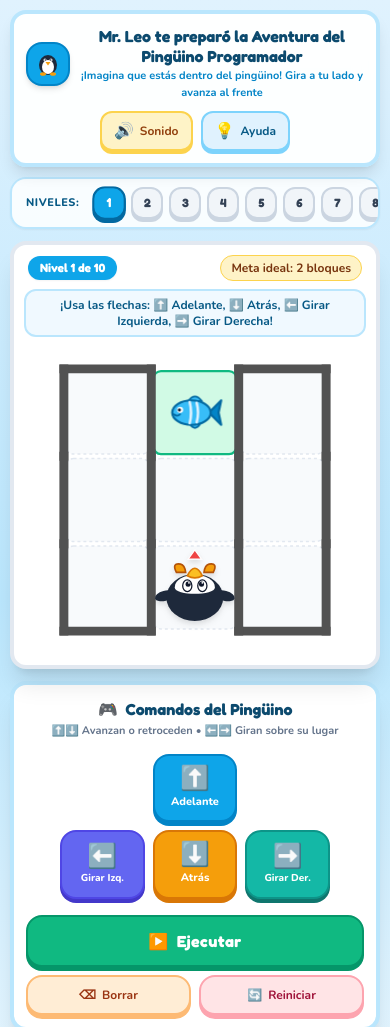
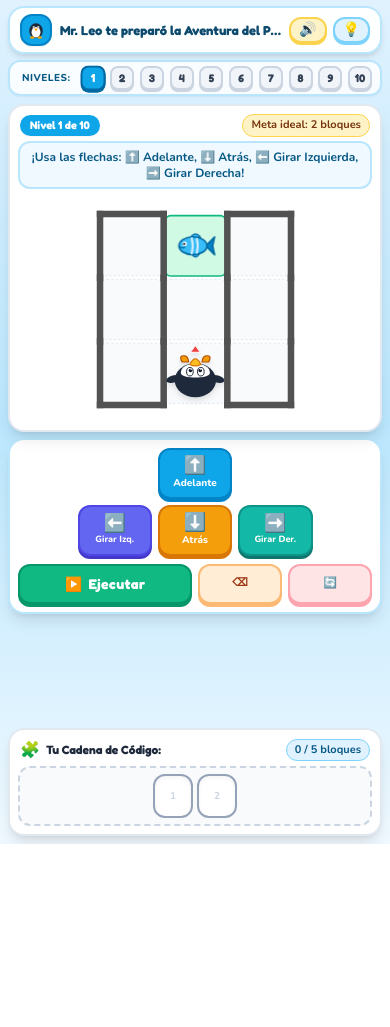
Before and after one commit to leonardperezaltamirano-hue/leonarperezprimary, a plain HTML site: page index.html in a window 390 px wide. Shown: the top 1027 px of the page. After the commit the page ends 844 px from the top, so only its background shows below. Drawn offline with nearby package versions, Linux system fonts and the light colour scheme.

Commit message:
Update index.html

```diff
--- a/index.html
+++ b/index.html
@@ -96,16 +96,16 @@
         }
     </style>
 </head>
-<body class="text-slate-800 flex flex-col justify-between min-h-screen w-full">
+<body class="text-slate-800 flex flex-col justify-between min-h-[100dvh] w-full">
 
-    <!-- ENCABEZADO Y SELECTOR DE NIVELES -->
-    <header class="w-full max-w-5xl mx-auto px-2.5 sm:px-4 pt-2.5 sm:pt-3 pb-1.5">
-        <div class="bg-white/95 backdrop-blur-md rounded-2xl sm:rounded-3xl shadow-lg border-4 border-sky-200 p-3 md:px-6 flex flex-col md:flex-row items-center justify-between gap-2.5 sm:gap-3">
-            <!-- Título, Docente Mr. Leo e Icono -->
-            <div class="flex items-center gap-2.5 sm:gap-3 w-full md:w-auto justify-center md:justify-start text-center md:text-left">
-                <div class="w-11 h-11 sm:w-12 sm:h-12 rounded-2xl bg-sky-500 flex items-center justify-center shadow-md border-2 border-sky-600 shrink-0">
+    <!-- ENCABEZADO COMPACTO Y SELECTOR DE NIVELES -->
+    <header class="w-full max-w-5xl mx-auto px-2 sm:px-4 pt-1.5 sm:pt-3 pb-1">
+        <div class="bg-white/95 backdrop-blur-md rounded-2xl sm:rounded-3xl shadow-md border-2 sm:border-4 border-sky-200 px-2.5 py-1.5 sm:p-3 md:px-6 flex items-center justify-between gap-2">
+            <!-- Título e Icono -->
+            <div class="flex items-center gap-2 sm:gap-3 min-w-0">
+                <div class="w-8 h-8 sm:w-12 sm:h-12 rounded-xl sm:rounded-2xl bg-sky-500 flex items-center justify-center shadow-sm border-2 border-sky-600 shrink-0">
                     <!-- Mini Pingüino SVG mirando al frente -->
-                    <svg viewBox="0 0 64 64" class="w-8 h-8 sm:w-9 sm:h-9">
+                    <svg viewBox="0 0 64 64" class="w-6 h-6 sm:w-9 sm:h-9">
                         <ellipse cx="32" cy="34" rx="18" ry="20" fill="#1E293B"/>
                         <ellipse cx="32" cy="38" rx="12" ry="14" fill="#FFFFFF"/>
                         <circle cx="26" cy="24" r="3" fill="#FFFFFF"/>
@@ -118,66 +118,64 @@
                     </svg>
                 </div>
                 <div class="min-w-0">
-                    <div class="flex flex-wrap items-center justify-center md:justify-start gap-1.5 sm:gap-2">
-                        <h1 class="text-base sm:text-xl md:text-2xl font-bold text-sky-900 leading-tight">
-                            Mr. Leo te preparó la Aventura del Pingüino Programador
-                        </h1>
-                    </div>
-                    <p class="text-[11px] sm:text-sm font-bold text-sky-600 mt-0.5">¡Imagina que estás dentro del pingüino! Gira a tu lado y avanza al frente</p>
+                    <h1 class="text-[13px] sm:text-xl md:text-2xl font-bold text-sky-900 leading-tight truncate sm:whitespace-normal">
+                        Mr. Leo te preparó la Aventura del Pingüino Programador
+                    </h1>
+                    <p class="hidden sm:block text-xs sm:text-sm font-bold text-sky-600 mt-0.5">¡Imagina que estás dentro del pingüino! Gira a tu lado y avanza al frente</p>
                 </div>
             </div>
 
-            <!-- Controles Superiores: Sonido y Ayuda -->
-            <div class="flex items-center justify-center gap-2 shrink-0 w-full md:w-auto">
+            <!-- Controles Superiores Compactos: Sonido y Ayuda -->
+            <div class="flex items-center gap-1.5 shrink-0">
                 <button id="btn-sound" onclick="toggleSound()" title="Activar o silenciar sonidos"
-                    class="btn-3d bg-amber-100 hover:bg-amber-200 text-amber-800 border-2 border-amber-300 shadow-[0_3px_0_#FCD34D] rounded-xl sm:rounded-2xl px-3 py-1.5 sm:py-2 font-bold text-xs sm:text-sm flex items-center gap-1.5">
-                    <span id="sound-icon" class="text-base sm:text-lg">🔊</span>
-                    <span id="sound-label">Sonido</span>
+                    class="btn-3d bg-amber-100 hover:bg-amber-200 text-amber-800 border-2 border-amber-300 shadow-[0_2px_0_#FCD34D] rounded-xl px-2 py-1 sm:px-3 sm:py-2 font-bold text-xs sm:text-sm flex items-center gap-1">
+                    <span id="sound-icon" class="text-sm sm:text-lg leading-none">🔊</span>
+                    <span id="sound-label" class="hidden sm:inline">Sonido</span>
                 </button>
                 <button onclick="openHelpModal()" title="¿Cómo jugar?"
-                    class="btn-3d bg-sky-100 hover:bg-sky-200 text-sky-800 border-2 border-sky-300 shadow-[0_3px_0_#7DD3FC] rounded-xl sm:rounded-2xl px-3 py-1.5 sm:py-2 font-bold text-xs sm:text-sm flex items-center gap-1.5">
-                    <span class="text-base sm:text-lg">💡</span>
-                    <span>Ayuda</span>
+                    class="btn-3d bg-sky-100 hover:bg-sky-200 text-sky-800 border-2 border-sky-300 shadow-[0_2px_0_#7DD3FC] rounded-xl px-2 py-1 sm:px-3 sm:py-2 font-bold text-xs sm:text-sm flex items-center gap-1">
+                    <span class="text-sm sm:text-lg leading-none">💡</span>
+                    <span class="hidden sm:inline">Ayuda</span>
                 </button>
             </div>
         </div>
 
         <!-- BARRA DE 10 NIVELES -->
-        <div class="mt-2.5 bg-white/85 rounded-2xl p-2 border-2 border-sky-200 shadow-sm flex items-center gap-2 overflow-x-auto no-scrollbar">
-            <span class="text-[11px] sm:text-xs font-extrabold uppercase tracking-wider text-sky-800 px-1.5 shrink-0">Niveles:</span>
-            <div id="level-selector" class="flex items-center gap-1.5 w-full justify-start sm:justify-between">
+        <div class="mt-1.5 sm:mt-2.5 bg-white/85 rounded-xl sm:rounded-2xl px-2 py-1 sm:p-2 border-2 border-sky-200 shadow-sm flex items-center gap-1.5 overflow-x-auto no-scrollbar">
+            <span class="text-[10px] sm:text-xs font-extrabold uppercase tracking-wider text-sky-800 px-1 shrink-0">Niveles:</span>
+            <div id="level-selector" class="flex items-center gap-1 sm:gap-1.5 w-full justify-between">
                 <!-- Botones del 1 al 10 generados por JS -->
             </div>
         </div>
     </header>
 
     <!-- ÁREA PRINCIPAL DEL JUEGO -->
-    <main class="w-full max-w-5xl mx-auto px-2.5 sm:px-4 py-1.5 sm:py-2 flex-grow flex flex-col gap-2.5 sm:gap-3">
+    <main class="w-full max-w-5xl mx-auto px-2 sm:px-4 py-1 sm:py-2 flex-grow flex flex-col justify-between gap-1.5 sm:gap-3">
 
         <!-- SECCIÓN SUPERIOR: TABLERO DEL LABERINTO + PANEL DE COMANDOS -->
-        <div class="grid grid-cols-1 md:grid-cols-12 gap-3 sm:gap-4 items-stretch md:items-center">
+        <div class="grid grid-cols-1 md:grid-cols-12 gap-1.5 sm:gap-4 items-center">
 
             <!-- COLUMNA IZQUIERDA (7 cols): LABERINTO -->
             <div class="md:col-span-7 flex flex-col items-center">
-                <div class="w-full bg-white rounded-2xl sm:rounded-3xl shadow-xl border-4 border-slate-200 p-2.5 sm:p-5 flex flex-col items-center relative">
+                <div class="w-full bg-white rounded-2xl sm:rounded-3xl shadow-lg border-2 sm:border-4 border-slate-200 p-2 sm:p-5 flex flex-col items-center relative">
 
                     <!-- Encabezado del Nivel -->
-                    <div class="w-full flex items-center justify-between gap-2 mb-2 px-1">
-                        <span id="level-badge" class="bg-sky-500 text-white font-display font-bold px-3 py-1 rounded-full text-xs sm:text-base shadow-sm">
+                    <div class="w-full flex items-center justify-between gap-2 mb-1 sm:mb-2 px-0.5">
+                        <span id="level-badge" class="bg-sky-500 text-white font-display font-bold px-2.5 py-0.5 sm:px-3 sm:py-1 rounded-full text-[11px] sm:text-base shadow-sm">
                             Nivel 1 de 10
                         </span>
-                        <span id="level-hint-badge" class="bg-amber-100 text-amber-900 border border-amber-300 font-bold px-2.5 sm:px-3 py-1 rounded-full text-xs sm:text-sm">
+                        <span id="level-hint-badge" class="bg-amber-100 text-amber-900 border border-amber-300 font-bold px-2 py-0.5 sm:px-3 sm:py-1 rounded-full text-[11px] sm:text-sm">
                             Meta: 15 bloques
                         </span>
                     </div>
 
                     <!-- Banner de Retroalimentación / Mensajes amigables -->
-                    <div id="feedback-banner" class="w-full min-h-[42px] sm:min-h-[44px] mb-2 rounded-xl sm:rounded-2xl px-2.5 sm:px-3 py-1.5 sm:py-2 text-center font-bold text-xs sm:text-base flex items-center justify-center transition-all duration-200 bg-sky-50 text-sky-800 border-2 border-sky-200">
+                    <div id="feedback-banner" class="w-full min-h-[30px] sm:min-h-[44px] mb-1 sm:mb-2 rounded-xl sm:rounded-2xl px-2 py-1 sm:px-3 sm:py-2 text-center font-bold text-[11px] sm:text-base leading-tight flex items-center justify-center transition-all duration-200 bg-sky-50 text-sky-800 border border-sky-200 sm:border-2">
                         ¡Usa las flechas: ⬆️ Adelante, ⬇️ Atrás, ⬅️ Girar Izquierda, ➡️ Girar Derecha!
                     </div>
 
                     <!-- CONTENEDOR DEL LABERINTO (SVG + Pingüino animado) -->
-                    <div id="maze-wrapper" class="relative w-full max-w-[310px] sm:max-w-[370px] md:max-w-[400px] aspect-square bg-white rounded-2xl p-1.5 sm:p-2 flex items-center justify-center">
+                    <div id="maze-wrapper" class="relative w-[min(64vw,225px)] sm:w-full sm:max-w-[370px] md:max-w-[400px] aspect-square bg-white rounded-xl sm:rounded-2xl p-1 sm:p-2 flex items-center justify-center">
                         <!-- SVG donde se dibujan las paredes gruesas gris oscuro estilo ficha escolar -->
                         <svg id="maze-svg" viewBox="0 0 400 400" class="w-full h-full overflow-visible">
                             <!-- Capa de cuadrícula suave de ayuda -->
@@ -223,63 +221,63 @@
             </div>
 
             <!-- COLUMNA DERECHA (5 cols): CONTROL DIRECCIONAL Y EJECUCIÓN -->
-            <div class="md:col-span-5 flex flex-col gap-3">
-                <div class="bg-white rounded-2xl sm:rounded-3xl shadow-xl border-4 border-sky-200 p-3 sm:p-4 flex flex-col items-center">
-                    <h2 class="text-base sm:text-lg font-bold text-sky-900 mb-0.5 sm:mb-1 flex items-center gap-2">
+            <div class="md:col-span-5 flex flex-col gap-1.5 sm:gap-3">
+                <div class="bg-white rounded-2xl sm:rounded-3xl shadow-lg border-2 sm:border-4 border-sky-200 p-2 sm:p-4 flex flex-col items-center">
+                    <h2 class="hidden sm:flex text-base sm:text-lg font-bold text-sky-900 mb-1 items-center gap-2">
                         <span>🎮</span> Comandos del Pingüino
                     </h2>
-                    <p class="text-[11px] sm:text-xs text-slate-500 font-bold mb-2.5 sm:mb-3 text-center">
+                    <p class="hidden sm:block text-xs text-slate-500 font-bold mb-3 text-center">
                         ⬆️⬇️ Avanzan o retroceden • ⬅️➡️ Giran sobre su lugar
                     </p>
 
-                    <!-- Cruceta de Dirección Grande para Niños (Flechas como en el teclado de computadora) -->
-                    <div class="grid grid-cols-3 gap-2 sm:gap-2.5 w-full max-w-[270px] sm:max-w-[290px] my-1">
+                    <!-- Cruceta de Dirección Compacta en Móvil y Grande en Tablet/PC -->
+                    <div class="grid grid-cols-3 gap-1.5 sm:gap-2.5 w-full max-w-[235px] sm:max-w-[290px]">
                         <div></div>
                         <!-- ADELANTE (Avanza hacia donde mira) -->
                         <button id="btn-dir-UP" onclick="addCommand('FORWARD')"
-                            class="btn-3d bg-sky-500 hover:bg-sky-400 text-white border-2 border-sky-600 shadow-[0_4px_0_#0284C7] sm:shadow-[0_5px_0_#0284C7] rounded-2xl py-2.5 sm:py-3 px-2 flex flex-col items-center justify-center touch-manipulation">
-                            <span class="text-2xl sm:text-3xl leading-none">⬆️</span>
-                            <span class="text-[11px] sm:text-xs font-extrabold mt-1">Adelante</span>
+                            class="btn-3d bg-sky-500 hover:bg-sky-400 text-white border-2 border-sky-600 shadow-[0_3px_0_#0284C7] sm:shadow-[0_5px_0_#0284C7] rounded-xl sm:rounded-2xl py-1.5 sm:py-3 px-1.5 flex flex-col items-center justify-center touch-manipulation">
+                            <span class="text-lg sm:text-3xl leading-none">⬆️</span>
+                            <span class="text-[10px] sm:text-xs font-extrabold mt-0.5 sm:mt-1">Adelante</span>
                         </button>
                         <div></div>
 
                         <!-- GIRAR IZQUIERDA (Flecha normal izquierda como teclado) -->
                         <button id="btn-dir-LEFT" onclick="addCommand('TURN_LEFT')"
-                            class="btn-3d bg-indigo-500 hover:bg-indigo-400 text-white border-2 border-indigo-600 shadow-[0_4px_0_#4338CA] sm:shadow-[0_5px_0_#4338CA] rounded-2xl py-2.5 sm:py-3 px-1.5 flex flex-col items-center justify-center touch-manipulation">
-                            <span class="text-2xl sm:text-3xl leading-none">⬅️</span>
-                            <span class="text-[10px] sm:text-[11px] font-extrabold mt-1 leading-tight">Girar Izq.</span>
+                            class="btn-3d bg-indigo-500 hover:bg-indigo-400 text-white border-2 border-indigo-600 shadow-[0_3px_0_#4338CA] sm:shadow-[0_5px_0_#4338CA] rounded-xl sm:rounded-2xl py-1.5 sm:py-3 px-1 flex flex-col items-center justify-center touch-manipulation">
+                            <span class="text-lg sm:text-3xl leading-none">⬅️</span>
+                            <span class="text-[9px] sm:text-[11px] font-extrabold mt-0.5 sm:mt-1 leading-tight">Girar Izq.</span>
                         </button>
 
                         <!-- ATRÁS (Retrocede sin girar) -->
                         <button id="btn-dir-DOWN" onclick="addCommand('BACKWARD')"
-                            class="btn-3d bg-amber-500 hover:bg-amber-400 text-white border-2 border-amber-600 shadow-[0_4px_0_#D97706] sm:shadow-[0_5px_0_#D97706] rounded-2xl py-2.5 sm:py-3 px-2 flex flex-col items-center justify-center touch-manipulation">
-                            <span class="text-2xl sm:text-3xl leading-none">⬇️</span>
-                            <span class="text-[11px] sm:text-xs font-extrabold mt-1">Atrás</span>
+                            class="btn-3d bg-amber-500 hover:bg-amber-400 text-white border-2 border-amber-600 shadow-[0_3px_0_#D97706] sm:shadow-[0_5px_0_#D97706] rounded-xl sm:rounded-2xl py-1.5 sm:py-3 px-1.5 flex flex-col items-center justify-center touch-manipulation">
+                            <span class="text-lg sm:text-3xl leading-none">⬇️</span>
+                            <span class="text-[10px] sm:text-xs font-extrabold mt-0.5 sm:mt-1">Atrás</span>
                         </button>
 
                         <!-- GIRAR DERECHA (Flecha normal derecha como teclado) -->
                         <button id="btn-dir-RIGHT" onclick="addCommand('TURN_RIGHT')"
-                            class="btn-3d bg-teal-500 hover:bg-teal-400 text-white border-2 border-teal-600 shadow-[0_4px_0_#0F766E] sm:shadow-[0_5px_0_#0F766E] rounded-2xl py-2.5 sm:py-3 px-1.5 flex flex-col items-center justify-center touch-manipulation">
-                            <span class="text-2xl sm:text-3xl leading-none">➡️</span>
-                            <span class="text-[10px] sm:text-[11px] font-extrabold mt-1 leading-tight">Girar Der.</span>
+                            class="btn-3d bg-teal-500 hover:bg-teal-400 text-white border-2 border-teal-600 shadow-[0_3px_0_#0F766E] sm:shadow-[0_5px_0_#0F766E] rounded-xl sm:rounded-2xl py-1.5 sm:py-3 px-1 flex flex-col items-center justify-center touch-manipulation">
+                            <span class="text-lg sm:text-3xl leading-none">➡️</span>
+                            <span class="text-[9px] sm:text-[11px] font-extrabold mt-0.5 sm:mt-1 leading-tight">Girar Der.</span>
                         </button>
                     </div>
 
-                    <!-- Botones de Acción: Ejecutar, Borrar Último, Reiniciar -->
-                    <div class="w-full flex flex-col gap-2 sm:gap-2.5 mt-3 sm:mt-4">
+                    <!-- Botones de Acción: Ejecutar, Borrar Último, Reiniciar (En una sola fila compacta en móvil) -->
+                    <div class="w-full grid grid-cols-12 sm:flex sm:flex-col gap-1.5 sm:gap-2.5 mt-2 sm:mt-4">
                         <button id="btn-run" onclick="runSequence()"
-                            class="btn-3d w-full bg-emerald-500 hover:bg-emerald-400 text-white border-2 border-emerald-600 shadow-[0_4px_0_#059669] sm:shadow-[0_5px_0_#059669] rounded-2xl py-3 sm:py-3.5 px-4 font-display font-bold text-base sm:text-xl flex items-center justify-center gap-2 tracking-wide touch-manipulation">
+                            class="col-span-6 btn-3d w-full bg-emerald-500 hover:bg-emerald-400 text-white border-2 border-emerald-600 shadow-[0_3px_0_#059669] sm:shadow-[0_5px_0_#059669] rounded-xl sm:rounded-2xl py-2 sm:py-3.5 px-2 sm:px-4 font-display font-bold text-sm sm:text-xl flex items-center justify-center gap-1.5 tracking-wide touch-manipulation">
                             <span>▶️</span> Ejecutar
                         </button>
 
-                        <div class="grid grid-cols-2 gap-2 sm:gap-2.5">
+                        <div class="col-span-6 grid grid-cols-2 gap-1.5 sm:gap-2.5">
                             <button id="btn-undo" onclick="removeLastCommand()"
-                                class="btn-3d bg-orange-100 hover:bg-orange-200 text-orange-800 border-2 border-orange-300 shadow-[0_4px_0_#FDBA74] rounded-2xl py-2.5 px-2.5 sm:px-3 font-bold text-xs sm:text-sm flex items-center justify-center gap-1.5 touch-manipulation">
-                                <span>⌫</span> Borrar
+                                class="btn-3d bg-orange-100 hover:bg-orange-200 text-orange-800 border-2 border-orange-300 shadow-[0_3px_0_#FDBA74] rounded-xl sm:rounded-2xl py-2 sm:py-2.5 px-1.5 sm:px-3 font-bold text-[11px] sm:text-sm flex items-center justify-center gap-1 touch-manipulation">
+                                <span>⌫</span> <span class="hidden xs:inline sm:inline">Borrar</span>
                             </button>
                             <button id="btn-clear" onclick="clearCommands()"
-                                class="btn-3d bg-rose-100 hover:bg-rose-200 text-rose-800 border-2 border-rose-300 shadow-[0_4px_0_#FDA4AF] rounded-2xl py-2.5 px-2.5 sm:px-3 font-bold text-xs sm:text-sm flex items-center justify-center gap-1.5 touch-manipulation">
-                                <span>🔄</span> Reiniciar
+                                class="btn-3d bg-rose-100 hover:bg-rose-200 text-rose-800 border-2 border-rose-300 shadow-[0_3px_0_#FDA4AF] rounded-xl sm:rounded-2xl py-2 sm:py-2.5 px-1.5 sm:px-3 font-bold text-[11px] sm:text-sm flex items-center justify-center gap-1 touch-manipulation">
+                                <span>🔄</span> <span class="hidden xs:inline sm:inline">Reiniciar</span>
                             </button>
                         </div>
                     </div>
@@ -287,23 +285,23 @@
             </div>
         </div>
 
-        <!-- SECCIÓN INFERIOR: CADENA DE CÓDIGO (CASILLAS REDONDEADAS COMO EN LA FICHA) -->
-        <section class="w-full bg-white rounded-2xl sm:rounded-3xl shadow-xl border-4 border-slate-200 p-2.5 sm:p-4 mb-2">
-            <div class="flex flex-wrap items-center justify-between gap-2 mb-2 px-1">
-                <div class="flex items-center gap-1.5 sm:gap-2">
-                    <span class="text-lg sm:text-xl">🧩</span>
-                    <h2 class="text-sm sm:text-lg font-bold text-slate-800">Tu Cadena de Código:</h2>
+        <!-- SECCIÓN INFERIOR: CADENA DE CÓDIGO (CASILLAS REDONDEADAS COMPACTAS) -->
+        <section class="w-full bg-white rounded-2xl sm:rounded-3xl shadow-lg border-2 sm:border-4 border-slate-200 p-2 sm:p-4 mb-1">
+            <div class="flex items-center justify-between gap-2 mb-1 sm:mb-2 px-0.5">
+                <div class="flex items-center gap-1.5">
+                    <span class="text-base sm:text-xl">🧩</span>
+                    <h2 class="text-xs sm:text-lg font-bold text-slate-800">Tu Cadena de Código:</h2>
                 </div>
-                <div class="flex items-center gap-2 sm:gap-3 text-xs sm:text-sm font-bold">
+                <div class="flex items-center gap-2 text-[11px] sm:text-sm font-bold">
                     <span class="hidden sm:inline text-slate-500">Toca un bloque para quitarlo</span>
-                    <span id="step-counter" class="bg-sky-100 text-sky-800 px-2.5 sm:px-3 py-0.5 sm:py-1 rounded-full border border-sky-300">
+                    <span id="step-counter" class="bg-sky-100 text-sky-800 px-2 sm:px-3 py-0.5 rounded-full border border-sky-300">
                         0 / 15 bloques
                     </span>
                 </div>
             </div>
 
             <!-- Contenedor de los cuadros redondeados secuenciales -->
-            <div id="code-slots-container" class="flex flex-wrap items-center justify-center sm:justify-start gap-1.5 sm:gap-2.5 min-h-[68px] sm:min-h-[76px] p-2 bg-slate-50 rounded-2xl border-2 border-dashed border-slate-300">
+            <div id="code-slots-container" class="flex flex-wrap items-center justify-center sm:justify-start gap-1 sm:gap-2.5 min-h-[48px] sm:min-h-[76px] p-1.5 sm:p-2 bg-slate-50 rounded-xl sm:rounded-2xl border-2 border-dashed border-slate-300">
                 <!-- Generado dinámicamente por JS -->
             </div>
         </section>
@@ -607,13 +605,13 @@
                     if (!isRunning) loadLevel(idx);
                 };
 
-                let classes = 'btn-3d w-8 h-8 sm:w-10 sm:h-10 rounded-xl font-display font-bold text-xs sm:text-base flex items-center justify-center shrink-0 border-2 ';
+                let classes = 'btn-3d w-6 h-6 sm:w-10 sm:h-10 rounded-lg sm:rounded-xl font-display font-bold text-[11px] sm:text-base flex items-center justify-center shrink-0 border-2 ';
                 if (isCurrent) {
-                    classes += 'bg-sky-500 text-white border-sky-700 shadow-[0_3px_0_#0369A1] scale-105';
+                    classes += 'bg-sky-500 text-white border-sky-700 shadow-[0_2px_0_#0369A1] sm:shadow-[0_3px_0_#0369A1] scale-105';
                 } else if (isDone) {
-                    classes += 'bg-emerald-100 text-emerald-800 border-emerald-400 shadow-[0_3px_0_#34D399]';
+                    classes += 'bg-emerald-100 text-emerald-800 border-emerald-400 shadow-[0_2px_0_#34D399] sm:shadow-[0_3px_0_#34D399]';
                 } else {
-                    classes += 'bg-slate-100 hover:bg-sky-100 text-slate-700 border-slate-300 shadow-[0_3px_0_#CBD5E1]';
+                    classes += 'bg-slate-100 hover:bg-sky-100 text-slate-700 border-slate-300 shadow-[0_2px_0_#CBD5E1] sm:shadow-[0_3px_0_#CBD5E1]';
                 }
 
                 btn.className = classes;
@@ -895,16 +893,16 @@
 
                     slot.onclick = () => removeCommandAt(i);
                     slot.title = `Paso ${i + 1}: ${meta.label} (Toca para quitar)`;
-                    slot.className = `relative w-12 h-14 sm:w-14 sm:h-16 rounded-2xl border-2 ${meta.border} ${meta.bg} ${meta.shadow} text-white flex flex-col items-center justify-center transition-all ${isNew ? 'block-pop' : ''} ${isActive ? 'ring-4 ring-yellow-300 scale-110 z-10' : 'hover:brightness-105'}`;
+                    slot.className = `relative w-10 h-11 sm:w-14 sm:h-16 rounded-xl sm:rounded-2xl border-2 ${meta.border} ${meta.bg} ${meta.shadow} text-white flex flex-col items-center justify-center transition-all ${isNew ? 'block-pop' : ''} ${isActive ? 'ring-4 ring-yellow-300 scale-110 z-10' : 'hover:brightness-105'}`;
 
                     slot.innerHTML = `
-                        <span class="absolute top-1 left-1.5 text-[10px] font-extrabold opacity-80">${i + 1}</span>
-                        <span class="text-xl sm:text-2xl leading-none mt-1">${meta.arrow}</span>
-                        <span class="text-[9px] font-extrabold tracking-tight mt-0.5">${meta.label}</span>
+                        <span class="absolute top-0.5 left-1 text-[8px] sm:text-[10px] font-extrabold opacity-80">${i + 1}</span>
+                        <span class="text-base sm:text-2xl leading-none mt-1">${meta.arrow}</span>
+                        <span class="hidden sm:block text-[9px] font-extrabold tracking-tight mt-0.5">${meta.label}</span>
                     `;
                 } else {
                     slot.disabled = true;
-                    slot.className = 'w-12 h-14 sm:w-14 sm:h-16 rounded-2xl border-2 border-slate-400 bg-white flex flex-col items-center justify-center text-slate-300 font-bold text-xs shadow-inner';
+                    slot.className = 'w-10 h-11 sm:w-14 sm:h-16 rounded-xl sm:rounded-2xl border-2 border-slate-400 bg-white flex flex-col items-center justify-center text-slate-300 font-bold text-[10px] sm:text-xs shadow-inner';
                     slot.innerHTML = `<span>${i + 1}</span>`;
                 }
 
```
